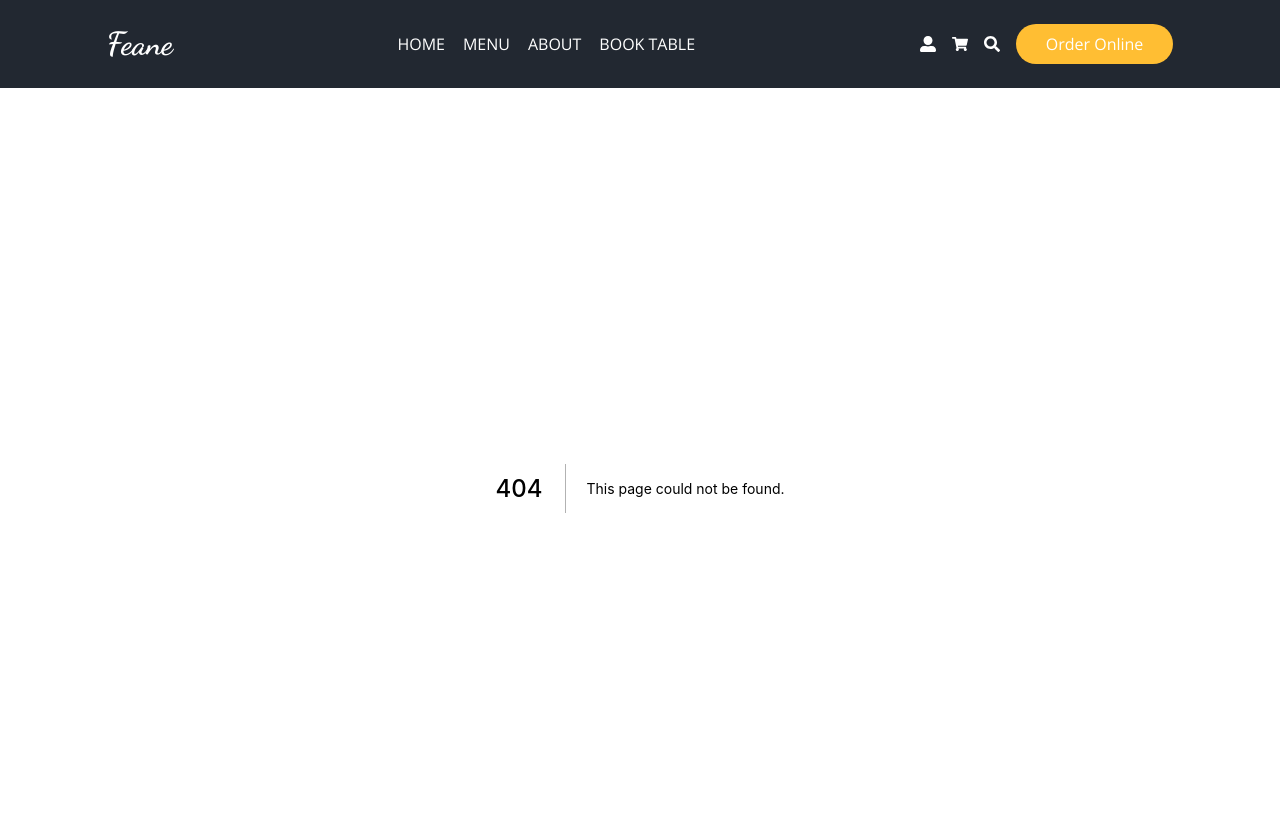
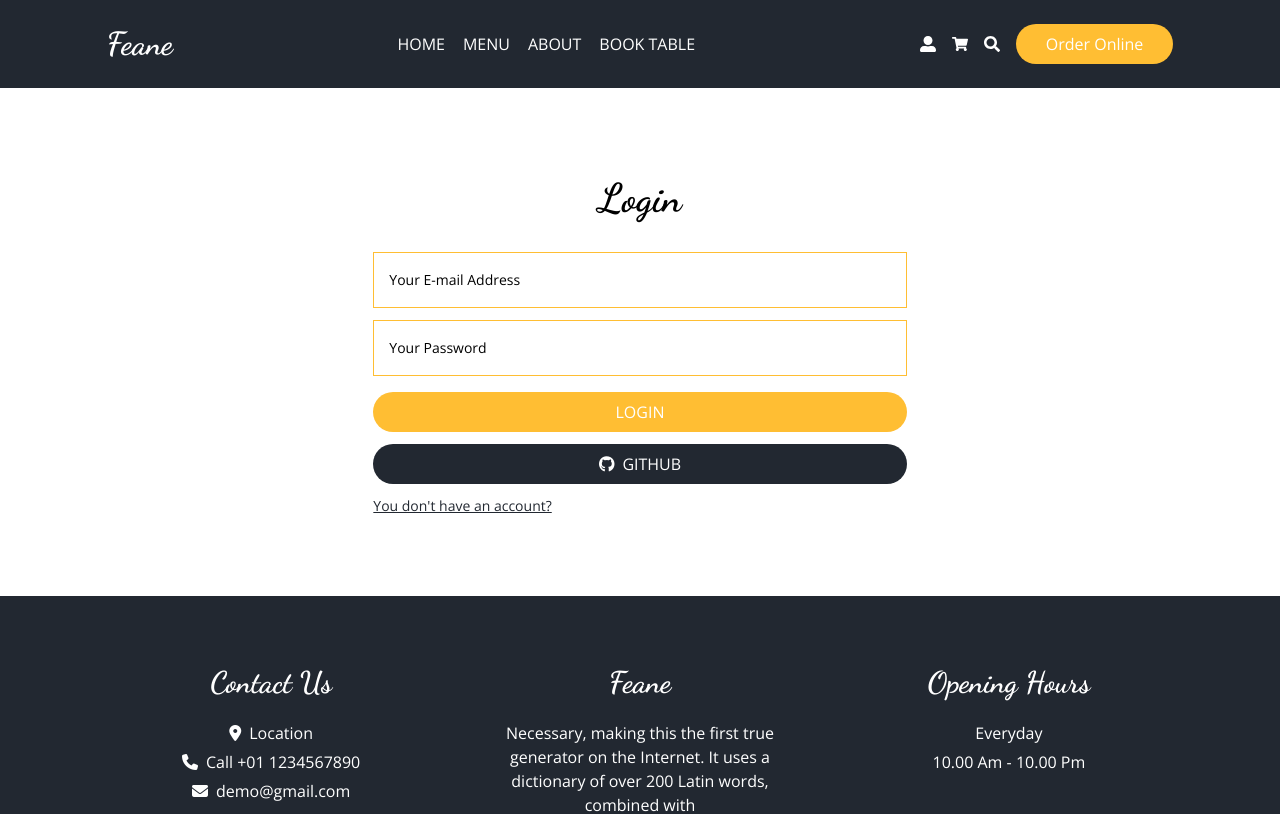
Before and after one commit to barisertugrul/react-food-ordering, a Next.js app: page /auth/login in a window 1280 px wide. Before the commit this address had no page. Shown: the top 814 px of the page. Built offline with nearby package versions, Linux system fonts and the light colour scheme.

Commit message:
End of 7.2 (32)

```diff
--- a/components/Reservation.jsx
+++ b/components/Reservation.jsx
@@ -1,7 +1,6 @@
-import React from 'react'
+import { useFormik } from 'formik';
 import Input from './form/Input'
 import Title from './ui/Title'
-import { Formik, useFormik } from 'formik';
 import { reservationSchema } from '../schema/reservation';
 
 const Reservation = () => {
--- a/components/form/Input.jsx
+++ b/components/form/Input.jsx
@@ -1,17 +1,22 @@
-import React, { useState } from 'react'
+import React from 'react'
 
 const Input = (props) => {
    const {type, errorMessage, touched, value, placeholder, isrequired, ...inputProps} = props
     const _isRequired = isrequired ? "required" : ""
-  return (
+    return (
     <div className='w-full'>
         <label className='relative block cursor-text w-full'>
-            <input type={type} {...inputProps} className={`h-14 w-full border  outline-none px-4 peer ${
+            <input type={type}
+            {...inputProps}
+            value={value}
+            className={`h-14 w-full border  outline-none px-4 peer ${
                 type !== "datetime-local" && "pt-2"
             }
             ${touched && errorMessage ? "border-danger" : "border-primary"}
             ${value ? "has-value" : "" }
-            `}required={_isRequired} />
+            `}
+            required={_isRequired}
+           />
             {type !== "datetime-local" && <span className='absolute top-0 left-0 px-4 text-sm flex items-center h-full peer-focus:h-7 peer-focus:text-xs peer-valid:h-7 peer-valid:text-xs  transition-all peer-[&.has-value]:text-xs peer-[&.has-value]:h-7'>{placeholder}</span>}
         </label>
             {touched && errorMessage &&
--- a/components/layout/Header.jsx
+++ b/components/layout/Header.jsx
@@ -46,11 +46,11 @@ const Header = () => {
                     }
             </nav>
             <div className="flex gap-x-4 items-center">
-                <a className="link-item" href="">
-                    <FaUserAlt/>
-                </a>
-                <a className="link-item" href="">
-                    <FaShoppingCart />
+                <Link href="/auth/login" passHref>
+                    <a><FaUserAlt className="link-item"/></a>
+                </Link>
+                <a href="">
+                    <FaShoppingCart className="link-item" />
                 </a>
                 <button className="link-item" onClick={() => setIsSearchModal(!isSearchModal)}>
                     <FaSearch />
--- /dev/null
+++ b/pages/auth/login.jsx
@@ -0,0 +1,68 @@
+import { useFormik } from 'formik';
+import Title from '../../components/ui/Title'
+import Input from '../../components/form/Input'
+import { loginSchema } from '../../schema/login';
+import Link from 'next/link';
+
+const Login = () => {
+    const onSubmit = async (values, actions) => {
+        await new Promise((resolve) => setTimeout(resolve, 400))
+        actions.resetForm()
+    }
+
+    const {values, errors, touched, handleSubmit, handleChange, handleBlur} = useFormik({
+        initialValues: {
+            email: "",
+            password: "",
+        },
+        onSubmit,
+        validationSchema: loginSchema,
+    })
+
+    const inputs = [
+        {
+            id: "email",
+            name: "email",
+            type: "email",
+            placeholder: "Your E-mail Address",
+            value: values.email,
+            isrequired:true,
+            errorMessage: errors.email,
+            touched: touched.email
+        },
+        {
+            id: "password",
+            name: "password",
+            type: "password",
+            placeholder: "Your Password",
+            value: values.password,
+            isrequired:true,
+            errorMessage: errors.password,
+            touched: touched.password
+        },
+    ]
+  return (
+    <div className='container mx-auto'>
+        <form className='flex flex-col items-center my-20 sm:w-1/2 w-full mx-auto'
+        onSubmit={handleSubmit}>
+            <Title className="text-[40px] mb-6">Login</Title>
+            <div className='flex flex-col gap-y-3 w-full'>
+                {inputs.map((input, index) => (
+                        <Input key={index} {...input}
+                        onChange={handleChange}
+                        onBlur={handleBlur} />
+                    ))}
+            </div>
+            <div className='flex flex-col mt-4 gap-y-3 w-full'>
+                <button type='submit' className="btn-primary">LOGIN</button>
+                <button className="btn-primary !bg-secondary"><i className='fa-brands fa-github mr-2'></i>GITHUB</button>
+                <Link href="/auth/register">
+                    <span className='text-sm underline cursor-pointer text-secondary hover:font-semibold'>You don&apos;t have an account?</span>
+                </Link>
+            </div>
+        </form>
+    </div>
+  )
+}
+
+export default Login
--- /dev/null
+++ b/pages/auth/register.jsx
@@ -0,0 +1,89 @@
+import { useFormik } from 'formik';
+import Title from '../../components/ui/Title'
+import Input from '../../components/form/Input'
+import Link from 'next/link';
+import { registerSchema } from '../../schema/register';
+
+const Register = () => {
+    const onSubmit = async (values, actions) => {
+        await new Promise((resolve) => setTimeout(resolve, 400))
+        actions.resetForm()
+    }
+
+    const {values, errors, touched, handleSubmit, handleChange, handleBlur} = useFormik({
+        initialValues: {
+            fullName: "",
+            email: "",
+            password: "",
+            confirmpassword: "",
+        },
+        onSubmit,
+        validationSchema: registerSchema,
+    })
+
+    const inputs = [
+        {
+            id: "fullName",
+            name: "fullName",
+            type: "text",
+            placeholder: "Your Full Name",
+            value: values.fullName,
+            isrequired:true,
+            errorMessage: errors.fullName,
+            touched: touched.fullName
+        },
+        {
+            id: "email",
+            name: "email",
+            type: "email",
+            placeholder: "Your E-mail Address",
+            value: values.email,
+            isrequired:true,
+            errorMessage: errors.email,
+            touched: touched.email
+        },
+        {
+            id: "password",
+            name: "password",
+            type: "password",
+            placeholder: "Your Password",
+            value: values.password,
+            isrequired:true,
+            errorMessage: errors.password,
+            touched: touched.password
+        },
+        {
+            id: "confirmpassword",
+            name: "confirmpassword",
+            type: "password",
+            placeholder: "Your Confirm Password",
+            value: values.confirmpassword,
+            isrequired:true,
+            errorMessage: errors.confirmpassword,
+            touched: touched.confirmpassword
+        },
+    ]
+  return (
+    <div className='container mx-auto'>
+        <form className='flex flex-col items-center my-20 sm:w-1/2 w-full mx-auto'
+        onSubmit={handleSubmit}>
+            <Title className="text-[40px] mb-6">Register</Title>
+            <div className='flex flex-col gap-y-3 w-full'>
+                {inputs.map((input, index) => (
+                        <Input key={index} {...input}
+                        onChange={handleChange}
+                        onBlur={handleBlur} />
+                    ))}
+            </div>
+            <div className='flex flex-col mt-4 gap-y-3 w-full'>
+                <button type='submit' className="btn-primary">REGISTER</button>
+                <Link href="/auth/login">
+                    <span className='text-sm underline cursor-pointer text-secondary hover:font-semibold'>Do you have an account?</span>
+                </Link>
+            </div>
+        </form>
+    </div>
+  )
+}
+
+export default Register
--- /dev/null
+++ b/schema/login.js
@@ -0,0 +1,13 @@
+import * as Yup from 'yup';
+
+export const loginSchema =
+    Yup.object({
+        email: Yup.string()
+            .email("Invalid mail address.")
+            .required("E-mail address is required."),
+        password: Yup.string()
+            .required("Password is required.")
+            .min(8, "Password must be at least 8 characters.")
+            .matches(/^(?=.*[a-z])(?=.*[A-Z])(?=.*\d)(?=.*[@$!%*?&])[A-Za-z\d@$!%*?&]{8,}$/,
+            "Password must contain at least one uppercase, one lowercase, one number and one special character."),
+    });
--- /dev/null
+++ b/schema/register.js
@@ -0,0 +1,20 @@
+import * as Yup from 'yup';
+const today = Date().toLocaleString()
+
+export const registerSchema =
+    Yup.object({
+        fullName: Yup.string()
+            .min(3, "Full name must be at least 3 characters.")
+            .required("Full name is required."),
+        email: Yup.string()
+            .email("Invalid mail address.")
+            .required("E-mail address is required."),
+        password: Yup.string()
+            .required("Password is required.")
+            .min(8, "Password must be at least 8 characters.")
+            .matches(/^(?=.*[a-z])(?=.*[A-Z])(?=.*\d)(?=.*[@$!%*?&])[A-Za-z\d@$!%*?&]{8,}$/,
+            "Password must contain at least one uppercase, one lowercase, one number and one special character."),
+        confirmpassword: Yup.string()
+            .required("Confirm Password is required.")
+            .oneOf([Yup.ref("password"), null], "Passwords must be match"),
+    });
```
